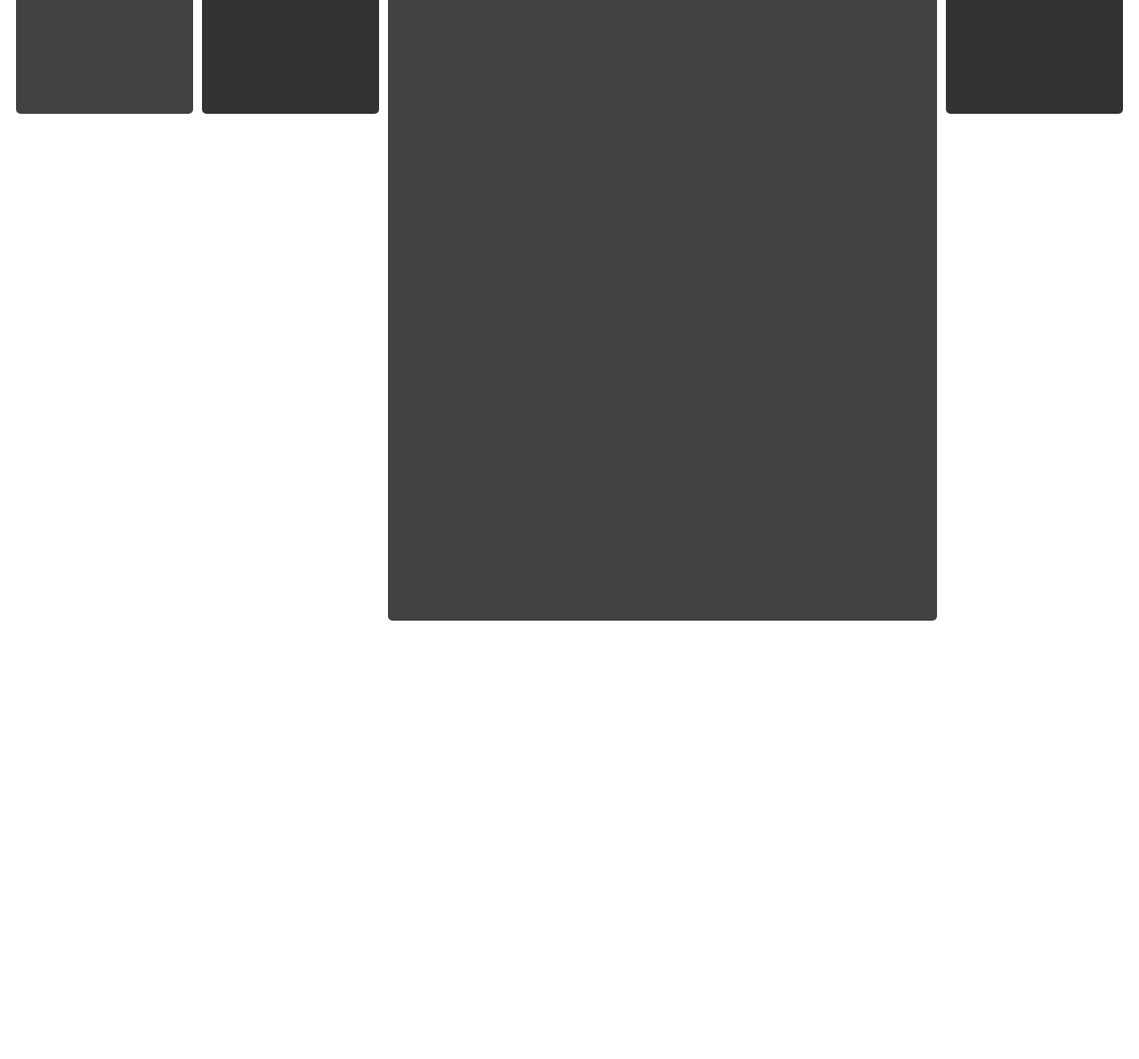
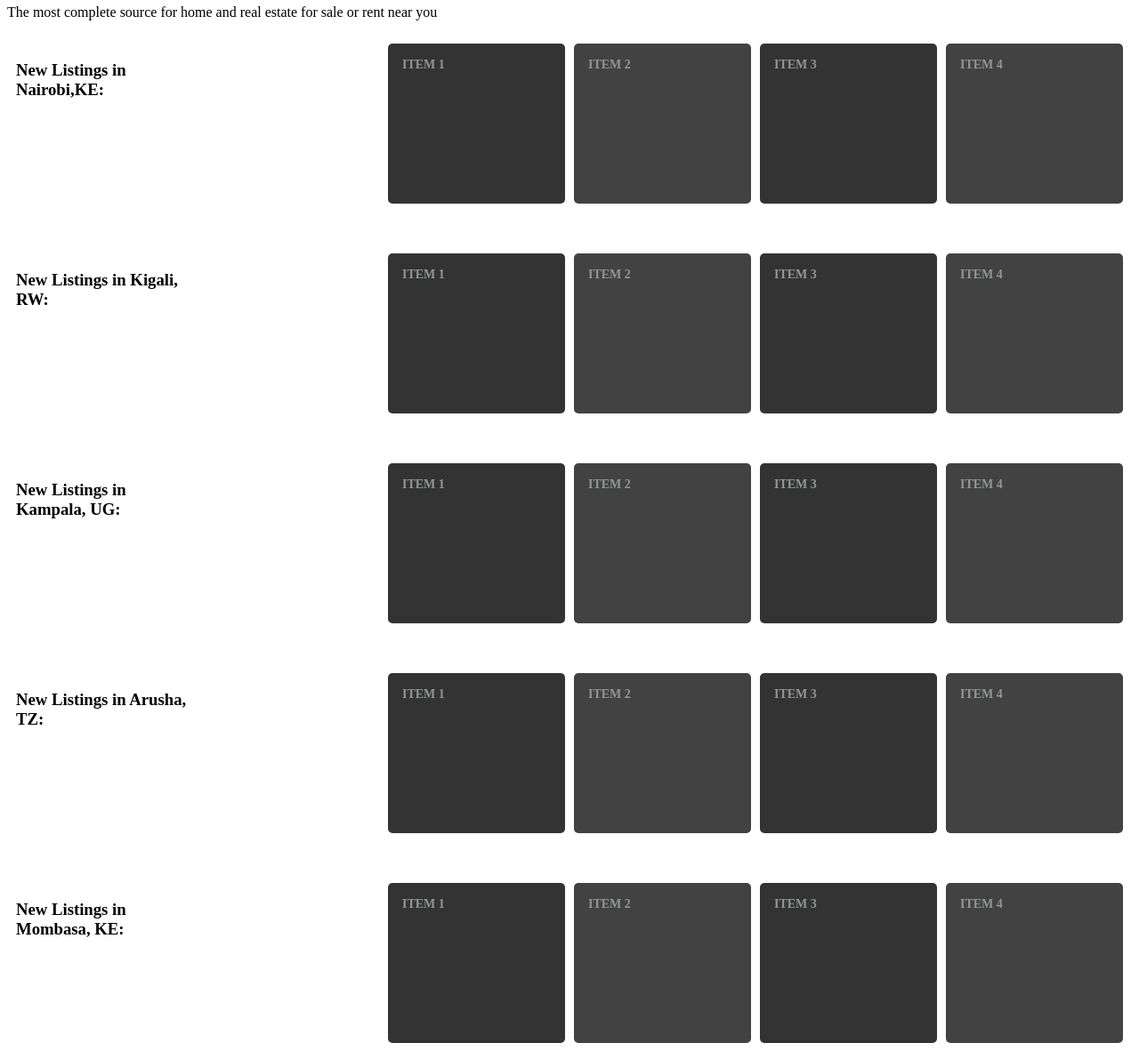
Before and after one commit to sharonandisi/PropertyProLite, a plain HTML site: page UI/index.html in a window 1280 px wide. Shown: the part 88-1279 px from the top of the page at 89% size. Before the commit the page ends 804 px from the top, so only its background shows below. Drawn offline with Linux system fonts and the light colour scheme.

Commit message:
change the navigation bar style by first adding it into the header-div

```diff
--- a/UI/index.html
+++ b/UI/index.html
@@ -32,13 +32,85 @@
     </header>
 <!-- s-header -->
 
+<!-- navigation bar-->
+<div class= "header-div">
+    <h2> HOME IS WHERE THE HEART IS</h2>
+    <p>The most complete source for home and real estate for sale or rent near you</p>
+
+    <nav></nav>
+
+</div>
+
 <!-- css grid masonry layout-->
-
-<div class="grid-layout">
+<div class="grid-layout" id="new-listings">
+    <h3>New Listings in Nairobi,KE:</h3>
+    <br>
+    <br>
     <div class="grid-item grid-item-1">item 1</div>
     <div class="grid-item grid-item-2">item 2</div>
-    <div class="grid-item span-3 grid-item-3">item 3</div>
+    <div class="grid-item grid-item-3">item 3</div>
     <div class="grid-item grid-item-4">item 4</div>
+
+
+
+</div>
+
+<br>
+<br>
+
+<div class="grid-layout" id="new-listings">
+    <h3>New Listings in Kigali, RW:</h3>
+    <br>
+    <br>
+    <div class="grid-item grid-item-1">item 1</div>
+    <div class="grid-item grid-item-2">item 2</div>
+    <div class="grid-item grid-item-3">item 3</div>
+    <div class="grid-item grid-item-4">item 4</div>
+
+
+</div>
+
+<br>
+<br>
+
+<div class="grid-layout" id="new-listings">
+    <h3>New Listings in Kampala, UG:</h3>
+    <br>
+    <br>
+    <div class="grid-item grid-item-1">item 1</div>
+    <div class="grid-item grid-item-2">item 2</div>
+    <div class="grid-item grid-item-3">item 3</div>
+    <div class="grid-item grid-item-4">item 4</div>
+
+</div>
+
+<br>
+<br>
+
+<div class="grid-layout" id="new-listings">
+    <h3>New Listings in Arusha, TZ:</h3>
+    <br>
+    <br>
+    <div class="grid-item grid-item-1">item 1</div>
+    <div class="grid-item grid-item-2">item 2</div>
+    <div class="grid-item grid-item-3">item 3</div>
+    <div class="grid-item grid-item-4">item 4</div>
+
+</div>
+
+<br>
+<br>
+
+<div class="grid-layout" id="new-listings">
+    <h3>New Listings in Mombasa, KE:</h3>
+    <br>
+    <br>
+    <div class="grid-item grid-item-1">item 1</div>
+    <div class="grid-item grid-item-2">item 2</div>
+    <div class="grid-item grid-item-3">item 3</div>
+    <div class="grid-item grid-item-4">item 4</div>
+
+
 </div>
 
 
```
